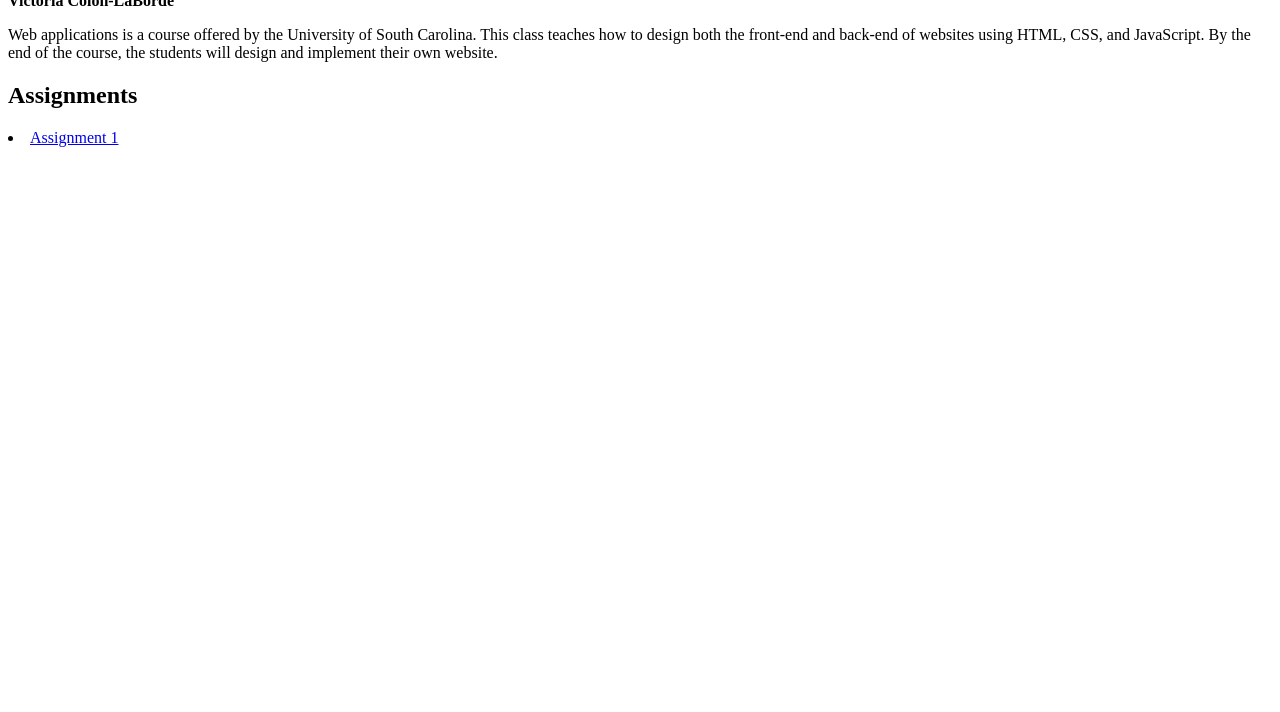
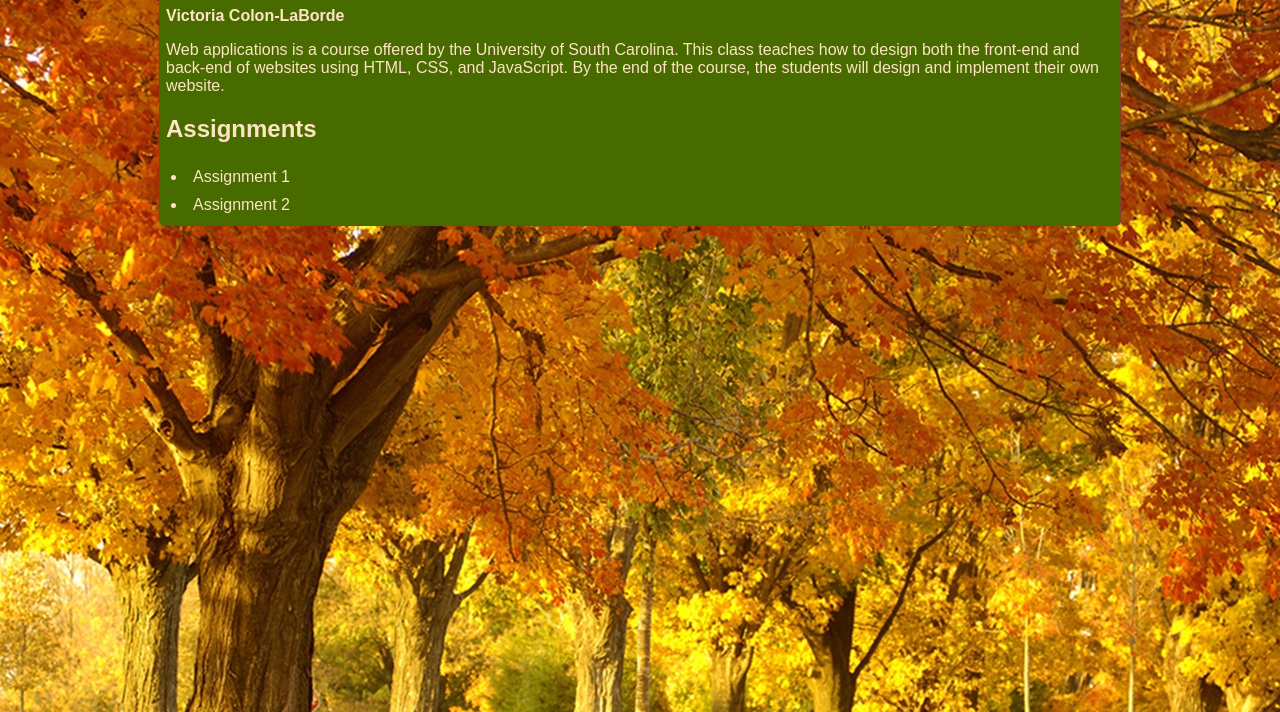
Before and after one commit to VictoriaCL08/VictoriaCL08.github.io, a plain HTML site: page csce242/index.html in a window 1280 px wide. Shown: the part 88-800 px from the top of the page. Drawn offline with Linux system fonts and the light colour scheme.

Commit message:
assignment 2

```diff
--- a/csce242/assignments/assignment02/styles.css
+++ b/csce242/assignments/assignment02/styles.css
@@ -10,6 +10,7 @@ body{
     padding: 6px;
     border: 1px solid #301f93;
     border-radius: 5px;
+    color:#301f93;
 }
 
 
@@ -24,6 +25,10 @@ header h1{
 main h2{
     text-align: center;
 }
+.indent{
+    text-indent: 10px;
+}
+
 /*Navigation*/
 #main-nav ul{
     padding-left: 0;
@@ -43,25 +48,46 @@ main h2{
     color:#27645b;
     border-bottom: 1px solid #27645b;
 }
-.images{ /*adding padding and boarder to the images */
+
+
+#images{ /*adding padding and boarder to the images */
     padding: 10px;
+    background-color: #6CB5F4;
+    width: 75%;
+    margin: auto;
+    padding: 6px;
+    border: 1px solid #301f93;
+    border-radius: 5px;
+    color:#301f93;
+
+
 
 
 }
-.images img{
+/*images div */
+#images img{
     border: 1px solid #301f93;
     display:inline-block;
 }
 
+
 /* Table styling */
 
+h3{
+    text-align: center;
+}
 #table{
-    background-color: #6CDAF5;
+    background-color: #6CB5F4;
     border: 1px solid #301f93;
     color: #301f93;
     border-collapse: collapse;
+    width: 75%;
+    margin: auto;
+    padding: 6px;
+
 }
 #table th, td{
     border: 1px solid #301f93;
     text-align: center;
+    background-color: #6CDAF5;
 }
--- a/csce242/index.html
+++ b/csce242/index.html
@@ -1,8 +1,14 @@
 <!DOCTYPE html>
 <html>
-    <head><title>CSCE 242</title></head>
+
+
+    <head>
+        <title>CSCE 242</title>
+        <link rel="stylesheet" href="styles.css">
+    </head>
 
     <body>
+        <div id="content">
             <h1>CSCE 242 - Web Applications</h1>
             <p font-size="24px"><strong>Victoria Colon-LaBorde</strong> </p>
             <p>Web applications is a course offered by the University of South Carolina. This class teaches how to
@@ -11,9 +17,12 @@
             </p>
 
             <h2>Assignments</h2>
-        <u1>
+            <u1 id="nav">
                 <li><a href="assignments/assignment01/index.html">Assignment 1</a></li>
+                <li><a href="assignments/assignment02/index.html">Assignment 2</a></li>
             </u1>
+        </div>
+
 
     </body>
 
--- /dev/null
+++ b/csce242/styles.css
@@ -0,0 +1,31 @@
+body{
+    background: url(images/background-nature.jpg);
+    font-family: Arial, Helvetica, sans-serif;
+}
+
+#content{
+    background-color: #486b00;
+    width: 75%;
+    margin: auto;
+    padding: 6px;
+    border: 1px solid #7d4427;
+    border-radius: 5px;
+    color:bisque;
+}
+h1{
+    text-align: center;
+    color:#7d4427
+}
+
+#nav li{
+    padding: 5px;
+}
+#nav a {
+    color:bisque;
+    text-decoration: none; /*remove the underline */
+    border-bottom: 1px solid transparent;
+}
+#nav a:hover {
+    color:#3b2114;
+    border-bottom: 1px solid #3b2114;
+}
```
Also changed, not shown: csce242/assignments/assignment02/index.html (+8 -6 lines), csce242/images/background-nature.jpg (added), csce242/images/diego-dog.png (added). Lines whose indentation alone changed are shown as unchanged.
